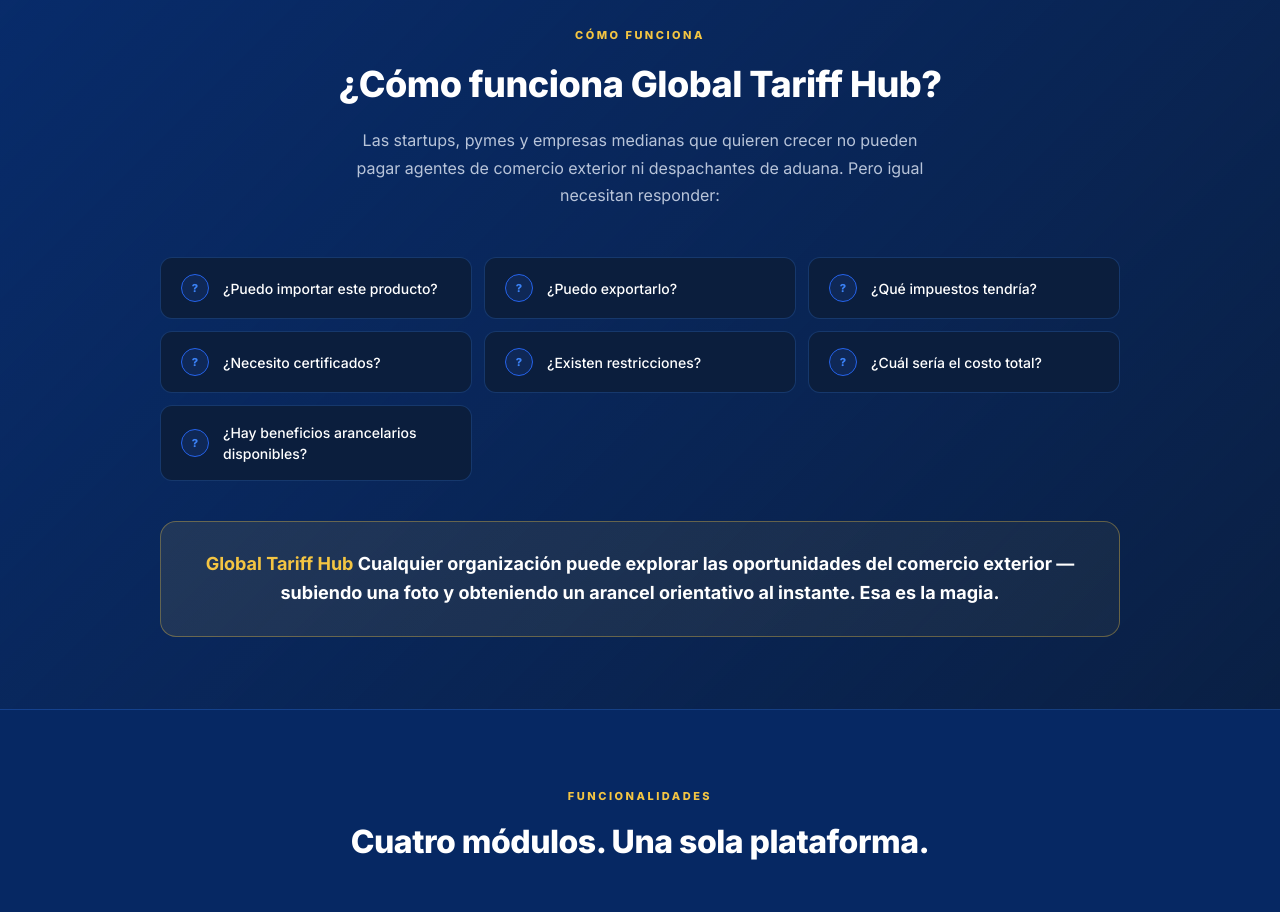
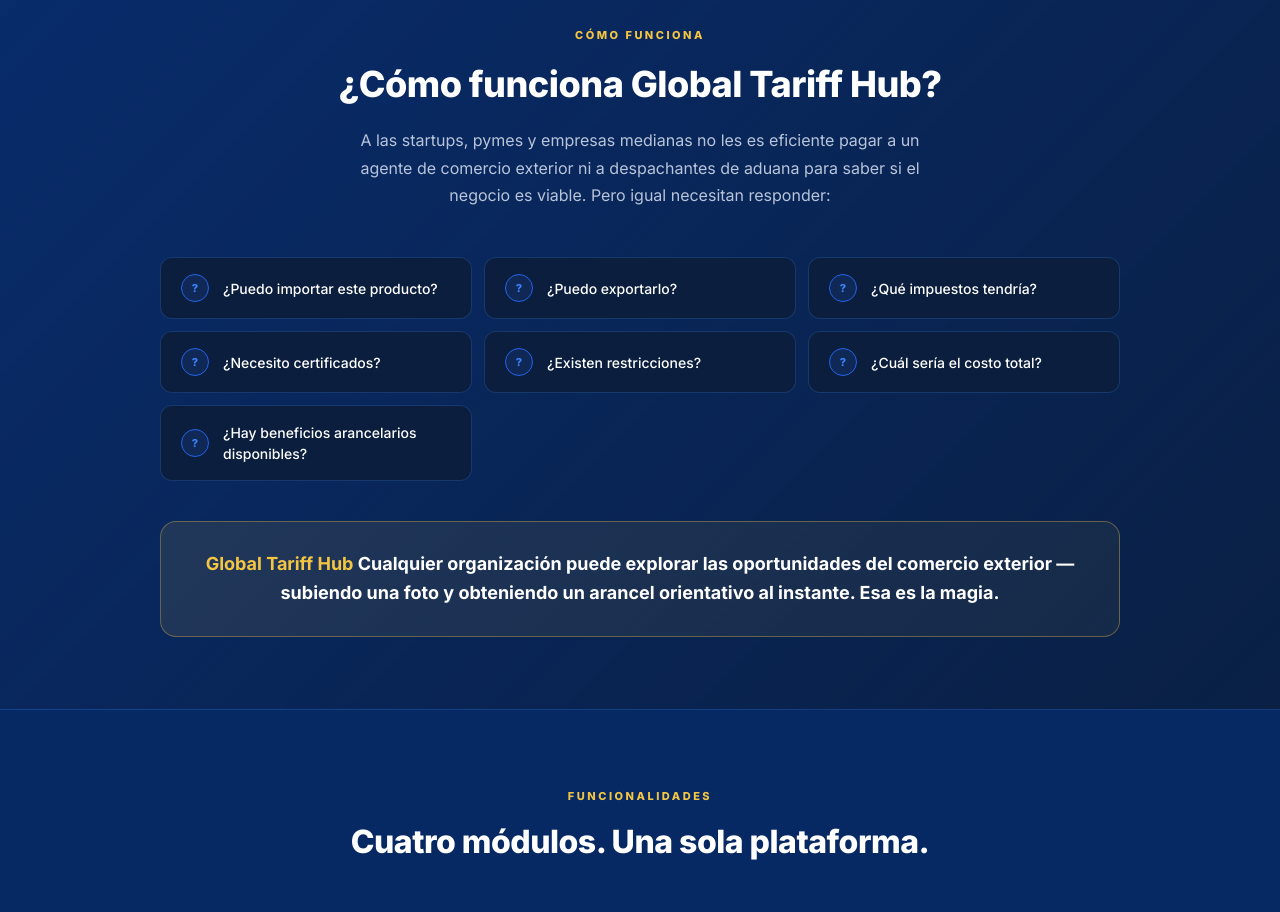
Before and after one commit to Amver8560/globaltariffhub-v2, a Next.js app: page / in a window 1280 px wide. Shown: the part 2040-2952 px from the top of the page. Built offline with nearby package versions, Linux system fonts and the light colour scheme.

Commit message:
copy: actualizar subtítulo sección Cómo funciona
Co-Authored-By: Claude Sonnet 4.6 <noreply@anthropic.com>

```diff
--- a/app/page.tsx
+++ b/app/page.tsx
@@ -46,7 +46,7 @@ const T = {
     vision_p1:     "Imaginamos un mundo donde cualquier empresa pueda vender o comprar en cualquier país con la misma facilidad con la que hoy busca información en Internet.",
     vision_p2:     "Aspiramos a construir la plataforma de inteligencia comercial más completa del mundo para operaciones internacionales.",
     problem_title: "¿Cómo funciona Global Tariff Hub?",
-    problem_sub:   "Las startups, pymes y empresas medianas que quieren crecer no pueden pagar agentes de comercio exterior ni despachantes de aduana. Pero igual necesitan responder:",
+    problem_sub:   "A las startups, pymes y empresas medianas no les es eficiente pagar a un agente de comercio exterior ni a despachantes de aduana para saber si el negocio es viable. Pero igual necesitan responder:",
     problems: [
       "¿Puedo importar este producto?",
       "¿Puedo exportarlo?",
```
